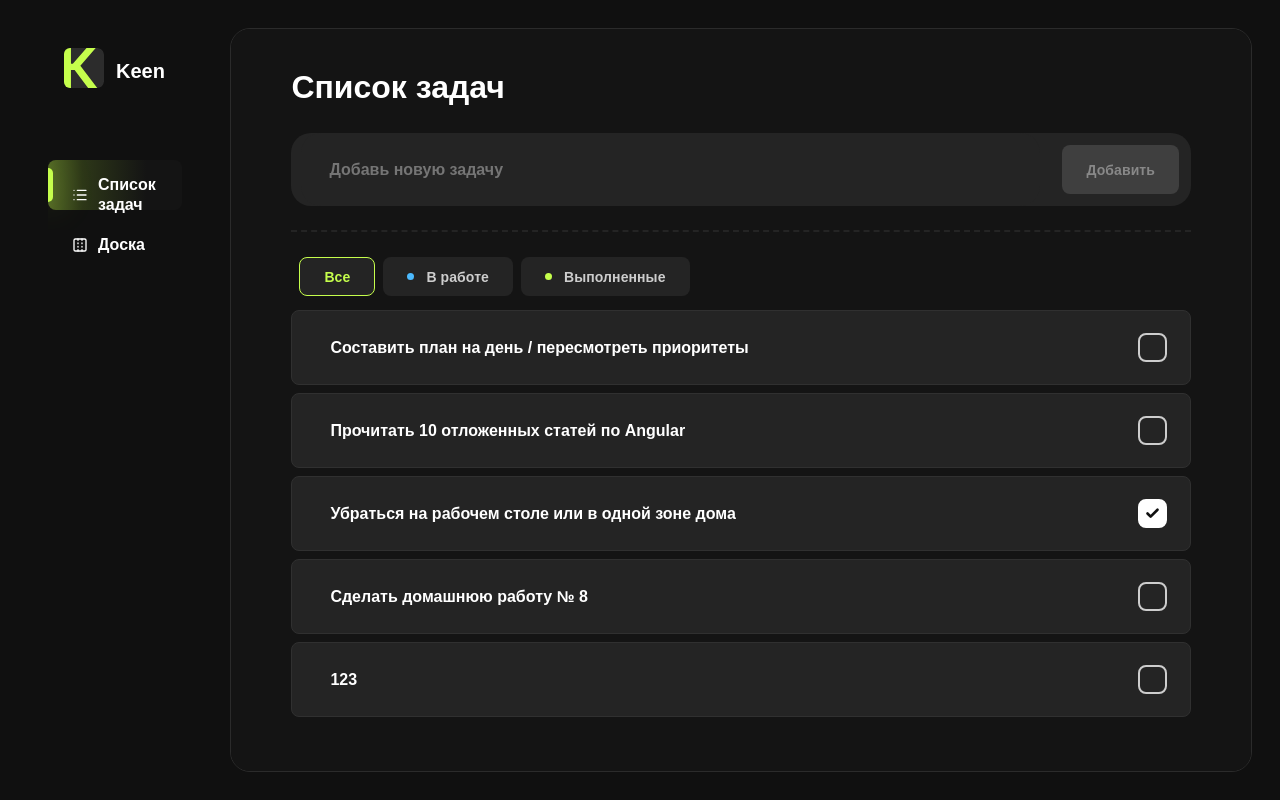
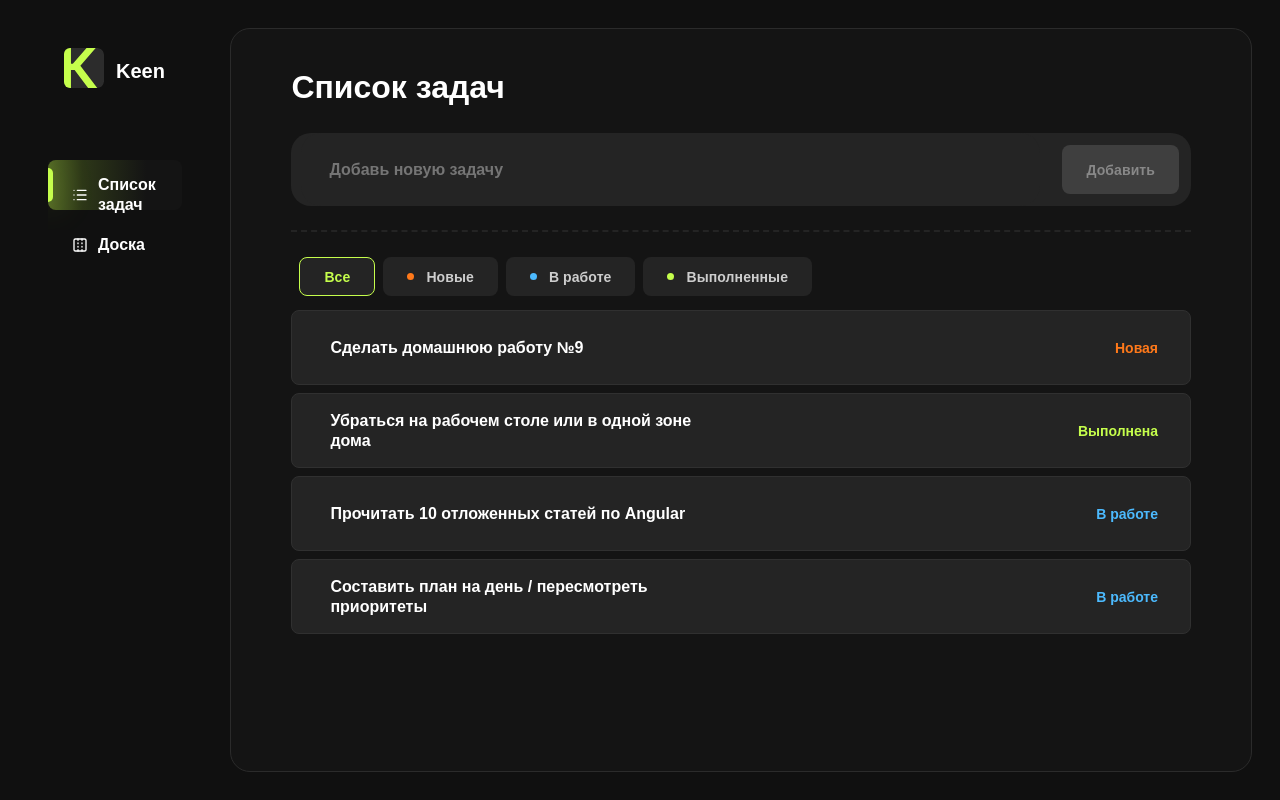
Before and after one commit to Angular-OTUS/ToDoList-GarnovAndrey, an Angular app: page /backlog in a window 1280 px wide. Built offline with nearby package versions, Linux system fonts and the light colour scheme; data requests are answered from the project's data file.

Commit message:
Добавил новый фильтр "Новые" задачи, а так же поменял последовательность получаемых задач, чтоб новые задачи были вверху списка

```diff
--- a/db.json
+++ b/db.json
@@ -19,16 +19,10 @@
       "status": "Completed"
     },
     {
-      "title": "Сделать домашнюю работу № 8",
-      "description": "Отправить на проверку",
-      "status": "Pending",
+      "title": "Сделать домашнюю работу №9",
+      "description": "Выполнить все пункты и сделать pull request",
+      "status": "NewTask",
       "id": 4
-    },
-    {
-      "title": "123",
-      "description": "123",
-      "status": "Pending",
-      "id": 5
     }
   ]
 }
--- a/src/app/models/filter.model.ts
+++ b/src/app/models/filter.model.ts
@@ -1,4 +1,11 @@
 export enum filterStatusColorDecor {
+  NewTask = '#FF791A',
   InProgress = '#4CBAFE',
   Completed = '#C5FE4C'
 }
+
+export enum filterStatusTranslate {
+  NewTask = 'Новая',
+  InProgress = 'В работе',
+  Completed = 'Выполнена'
+}
--- a/src/app/models/task.model.ts
+++ b/src/app/models/task.model.ts
@@ -22,4 +22,4 @@ export interface IToast {
   message: string;
 }
 
-export type StatusTask = 'Pending' | 'InProgress' | 'Completed';
+export type StatusTask = 'NewTask' | 'InProgress' | 'Completed';
--- a/src/app/pages/backlog/todo-create-item/todo-create-item.ts
+++ b/src/app/pages/backlog/todo-create-item/todo-create-item.ts
@@ -25,7 +25,7 @@ export class TodoCreateItem {
   public newTask?: ITaskNew;
 
   public addTask(): void{
-    this.newTask = {title: String(this.newTaskText), description: this.newTaskTextDescription, status:'Pending'};
+    this.newTask = {title: String(this.newTaskText), description: this.newTaskTextDescription, status:'NewTask'};
     this.tasksService.addTask(this.newTask).pipe(takeUntilDestroyed(this.destroyRef)).subscribe({
       next: () => {
         this.newTaskText = undefined;
--- a/src/app/pages/backlog/todo-list/todo-list.html
+++ b/src/app/pages/backlog/todo-list/todo-list.html
@@ -1,6 +1,7 @@
 <app-toast></app-toast>
 <div class="filter">
   <app-button-filter [filterBtnSelected]="filter === null" (onClick)="selectFilter(null)">Все</app-button-filter>
+  <app-button-filter [filterBtnSelected]="filter === 'NewTask'" [filterStatus]="'NewTask'" (onClick)="selectFilter('NewTask')">Новые</app-button-filter>
   <app-button-filter [filterBtnSelected]="filter === 'InProgress'" [filterStatus]="'InProgress'" (onClick)="selectFilter('InProgress')">В работе</app-button-filter>
   <app-button-filter [filterBtnSelected]="filter === 'Completed'" [filterStatus]="'Completed'" (onClick)="selectFilter('Completed')">Выполненные</app-button-filter>
 </div>
@@ -13,7 +14,7 @@
           <li >
             <div class="list-tasks__task" [routerLink]="[task.id]" routerLinkActive="task-selected">
               <span appTooltip="{{task.description}}">{{task.title}}</span>
-              <input class="checkbox" type="checkbox" [checked]="task.status === 'Completed'" (change)="changeStatusTask(task)">
+              <span class="status-task" [style.color]="filterStatusColor(task.status)">{{task.status | translateStatus}}</span>
             </div>
           </li>
         }
--- a/src/app/pages/backlog/todo-list/todo-list.scss
+++ b/src/app/pages/backlog/todo-list/todo-list.scss
@@ -65,3 +65,11 @@ li{
 .filter{
   display: flex;
 }
+
+.list-tasks__task .status-task{
+  font-weight: 600;
+  font-size: 14px;
+  letter-spacing: 0px;
+  text-align: right;
+  margin-right: 32px;
+}
--- a/src/app/pages/backlog/todo-list/todo-list.ts
+++ b/src/app/pages/backlog/todo-list/todo-list.ts
@@ -10,10 +10,12 @@ import { ToastService } from '../../../services/toast';
 import { takeUntilDestroyed } from '@angular/core/rxjs-interop';
 import { RouterOutlet, RouterLinkWithHref, RouterLinkActive } from '@angular/router';
 import { ButtonFilter } from "@app/shared/button-filter/button-filter";
+import { TranslateStatusPipe } from '@app/pipes/translateStatus';
+import { filterStatusColorDecor } from '@app/models/filter.model';
 
 @Component({
   selector: 'app-todo-list',
-  imports: [CommonModule, FormsModule, MatButtonModule, ButtonFilter, TooltipDirective, Toast, RouterOutlet, RouterLinkWithHref, RouterLinkActive, ButtonFilter],
+  imports: [CommonModule, FormsModule, MatButtonModule, ButtonFilter, TooltipDirective, Toast, RouterOutlet, RouterLinkWithHref, RouterLinkActive, ButtonFilter, TranslateStatusPipe],
   templateUrl: './todo-list.html',
   styleUrl: './todo-list.scss'
 })
@@ -40,4 +42,17 @@ export class ToDoList {
   public selectFilter(selectStatus: StatusTask | null): void{
     this.filter = selectStatus;
   }
+
+  public filterStatusColor(filterStatus: StatusTask | null): string {
+      switch(filterStatus){
+        case 'NewTask':
+          return filterStatusColorDecor.NewTask;
+        case 'InProgress':
+          return filterStatusColorDecor.InProgress;
+        case 'Completed':
+          return filterStatusColorDecor.Completed;
+        default:
+          return '';
+      }
+    }
 }
--- a/src/app/pages/board/board-page.ts
+++ b/src/app/pages/board/board-page.ts
@@ -37,7 +37,7 @@ export class BoardPage {
       const dropTask = event.container.data[event.currentIndex];
       switch(event.container.id){
         case 'pendingListId':
-          dropTask.status = 'Pending';
+          dropTask.status = 'NewTask';
         break;
         case 'inProgressListId':
           dropTask.status = 'InProgress';
--- /dev/null
+++ b/src/app/pipes/translateStatus.ts
@@ -0,0 +1,13 @@
+import { Pipe, PipeTransform } from "@angular/core";
+import { filterStatusTranslate } from "@app/models/filter.model"
+
+@Pipe({
+    name: "translateStatus",
+    standalone: true
+})
+export class TranslateStatusPipe implements PipeTransform {
+  transform(status: string): string {
+      let translateStatus = filterStatusTranslate[status as keyof typeof filterStatusTranslate]
+    return translateStatus;
+  }
+}
--- a/src/app/services/tasks.ts
+++ b/src/app/services/tasks.ts
@@ -23,7 +23,7 @@ export class TasksService {
   }
 
   public getTasks(){
-    this.http.get<ITask[]>(`${this.apiUrl}/tasks`).subscribe(tasks => this.tasksSubject.next(tasks))
+    this.http.get<ITask[]>(`${this.apiUrl}/tasks`).subscribe(tasks => this.tasksSubject.next(tasks.reverse()))
   }
 
   public getTask(idTask: number){
@@ -33,7 +33,7 @@ export class TasksService {
   public addTask(newTask: Omit<ITask, 'id'>){
     return this.http.post<ITask>(`${this.apiUrl}/tasks`, newTask).pipe(
       tap(newTask => {
-        this.tasksSubject.next([...this.tasksSubject.value, newTask]);
+        this.tasksSubject.next([newTask, ...this.tasksSubject.value]);
       }),catchError(error => {
         const messageError = `Ошибка ответа API: ${error.message}`;
         this.toastService.error(messageError);
@@ -73,7 +73,7 @@ export class TasksService {
 
   public groupingTask() {
     this.tasks$.pipe(tap((tasks) => {
-      this.pendingTask.set(tasks.filter(task => task.status === 'Pending'));
+      this.pendingTask.set(tasks.filter(task => task.status === 'NewTask'));
       this.inProgressTask.set(tasks.filter(task => task.status === 'InProgress'));
       this.doneTask.set(tasks.filter(task => task.status === 'Completed'));
     }),
--- a/src/app/shared/button-filter/button-filter.ts
+++ b/src/app/shared/button-filter/button-filter.ts
@@ -25,6 +25,8 @@ export class ButtonFilter {
 
   public filterStatusColor(filterStatus: StatusTask | null): string {
     switch(filterStatus){
+      case 'NewTask':
+        return filterStatusColorDecor.NewTask;
       case 'InProgress':
         return filterStatusColorDecor.InProgress;
       case 'Completed':
```
